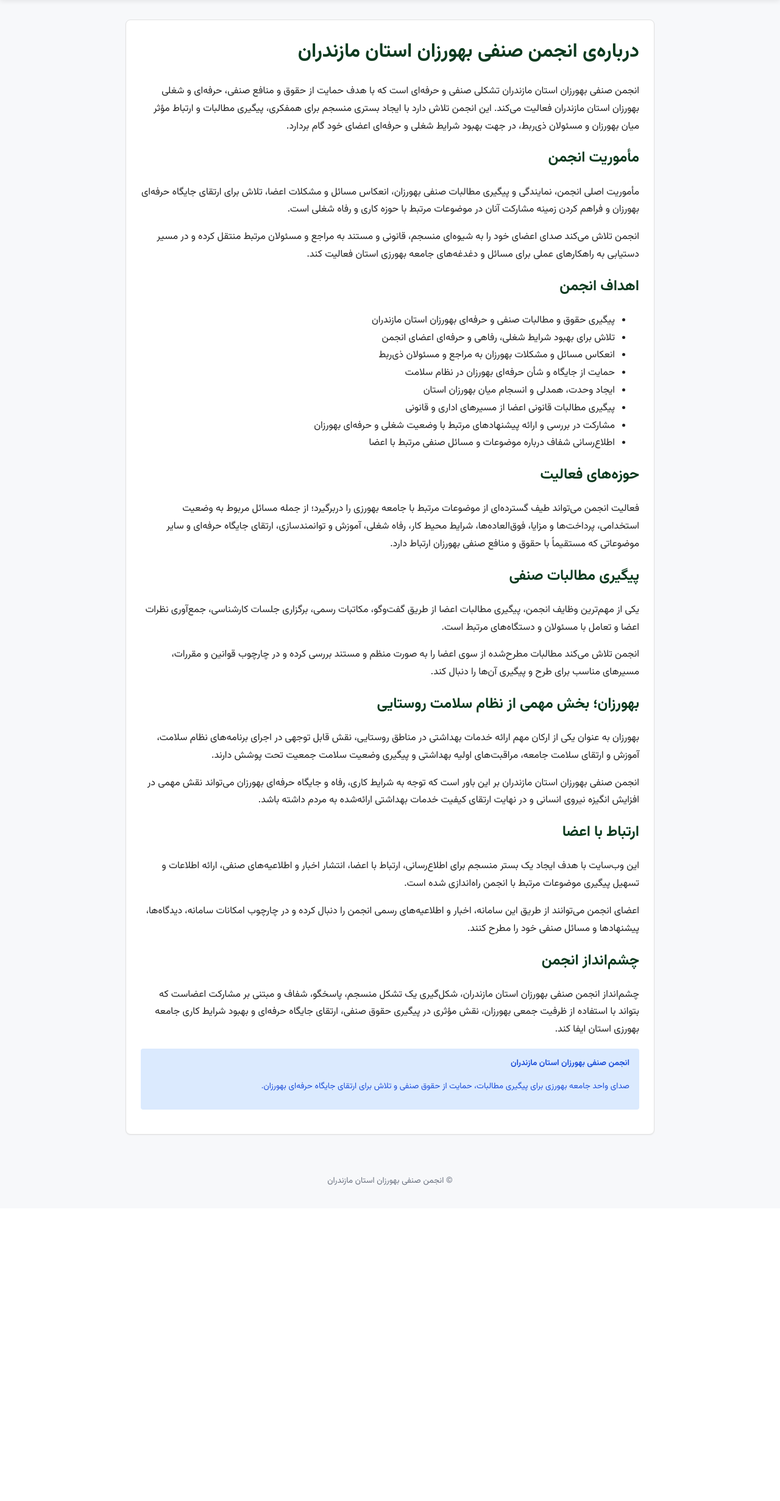
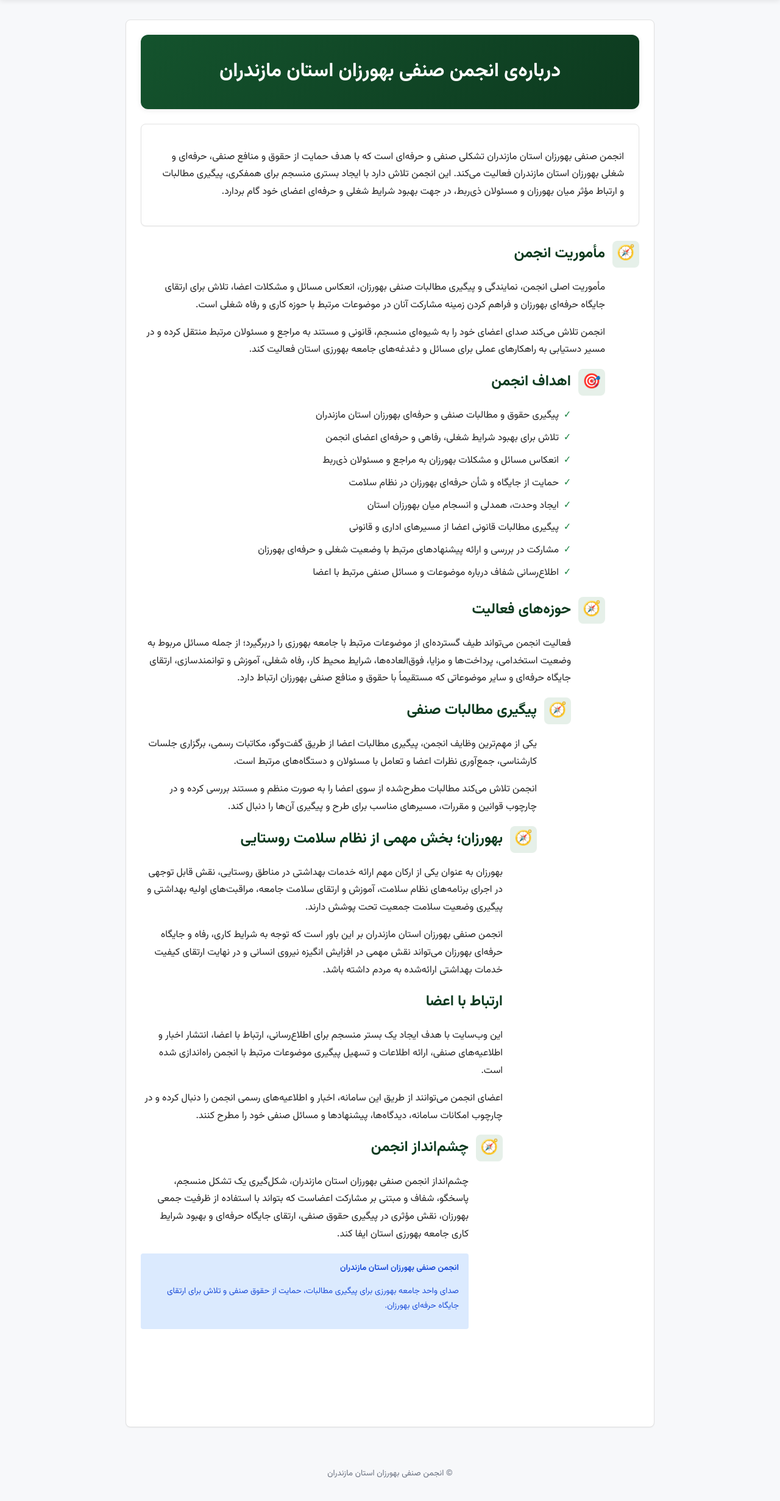
Before and after one commit to HamzeNasirii/maz-behvarz, a Django app: template templates/website/about.html in a window 1280 px wide. Shown: the part 68-2530 px from the top of the page at 61% size. Before the commit the page ends 2012 px from the top, so only its background shows below. Run offline with Django 5.2, Linux system fonts and the light colour scheme; the template is opened without the code that fills it, so the values that code supplies are empty; parts of the project's set-up code (start-up, migrations or seed data) failed here and were passed over.

Commit message:
STEP 4 (بخش ۳): بازطراحی صفحه‌ی «درباره‌ی انجمن» با Hero و بخش‌های آیکون‌دار
صفحه‌ی About که قبلاً یک بلوک متنی یکپارچه با H2های پیاپی بود
(بخش ۳۹ سند: صفحات محتوایی باید Scannable باشند)، به یک ساختار
بصری‌تر تبدیل شد: عنوان اصلی به یک page-hero با پس‌زمینه‌ی برند
منتقل شد؛ لیست اهداف انجمن از ul ساده به یک icon-list با نشانگر تیک
سبز تبدیل شد؛ بخش‌های اصلی محتوا (content-section) هرکدام یک آیکون
موضوعی کوچک کنار عنوانشان گرفتند تا اسکن‌کردن صفحه ساده‌تر شود —
بدون هیچ تغییری در متن محتوا.

```diff
--- a/static_src/css/components.css
+++ b/static_src/css/components.css
@@ -1162,3 +1162,69 @@ textarea {
         transform: none;
     }
 }
+
+/* صفحه‌ی «درباره» و صفحات محتوایی مشابه — STEP 4 سند */
+.page-hero {
+    background: linear-gradient(135deg, var(--color-primary) 0%, var(--color-primary-dark) 100%);
+    color: #fff;
+    padding: var(--space-8) var(--space-6);
+    border-radius: var(--radius-lg);
+    margin-bottom: var(--space-6);
+    text-align: center;
+    box-shadow: var(--shadow-md);
+}
+
+.page-hero h1 {
+    color: #fff;
+    margin: 0;
+}
+
+.content-section {
+    display: flex;
+    align-items: flex-start;
+    gap: var(--space-3);
+    margin-bottom: var(--space-6);
+}
+
+.content-section__icon {
+    font-size: 1.5rem;
+    flex-shrink: 0;
+    background: var(--color-primary-soft);
+    color: var(--color-primary);
+    width: 44px;
+    height: 44px;
+    border-radius: var(--radius-md);
+    display: flex;
+    align-items: center;
+    justify-content: center;
+}
+
+.content-section__body {
+    flex: 1;
+}
+
+.content-section__body h2 {
+    margin-top: 0;
+}
+
+.icon-list {
+    list-style: none;
+    padding: 0;
+    margin: 0;
+    display: flex;
+    flex-direction: column;
+    gap: var(--space-2);
+}
+
+.icon-list li {
+    display: flex;
+    align-items: flex-start;
+    gap: var(--space-2);
+}
+
+.icon-list li::before {
+    content: "✓";
+    color: var(--color-success);
+    font-weight: bold;
+    flex-shrink: 0;
+}
--- a/templates/website/about.html
+++ b/templates/website/about.html
@@ -3,8 +3,10 @@
 {% block content %}
     <div class="card">
 
+        <div class="page-hero">
             <h1>درباره‌ی انجمن صنفی بهورزان استان مازندران</h1>
-
+        </div>
+        <div class="card">
             <p>
                 انجمن صنفی بهورزان استان مازندران تشکلی صنفی و حرفه‌ای است که با هدف
                 حمایت از حقوق و منافع صنفی، حرفه‌ای و شغلی بهورزان استان مازندران
@@ -12,7 +14,9 @@
                 همفکری، پیگیری مطالبات و ارتباط مؤثر میان بهورزان و مسئولان ذی‌ربط،
                 در جهت بهبود شرایط شغلی و حرفه‌ای اعضای خود گام بردارد.
             </p>
-
+        </div>
+        <div class="content-section"><span class="content-section__icon">🧭</span>
+            <div class="content-section__body">
                 <h2>مأموریت انجمن</h2>
 
                 <p>
@@ -28,36 +32,24 @@
                     راهکارهای عملی برای مسائل و دغدغه‌های جامعه بهورزی استان فعالیت کند.
                 </p>
 
+                <div class="content-section">
+                    <span class="content-section__icon">🎯</span>
+                    <div class="content-section__body">
                         <h2>اهداف انجمن</h2>
-
-    <ul>
-        <li>
-            پیگیری حقوق و مطالبات صنفی و حرفه‌ای بهورزان استان مازندران
-        </li>
-        <li>
-            تلاش برای بهبود شرایط شغلی، رفاهی و حرفه‌ای اعضای انجمن
-        </li>
-        <li>
-            انعکاس مسائل و مشکلات بهورزان به مراجع و مسئولان ذی‌ربط
-        </li>
-        <li>
-            حمایت از جایگاه و شأن حرفه‌ای بهورزان در نظام سلامت
-        </li>
-        <li>
-            ایجاد وحدت، همدلی و انسجام میان بهورزان استان
-        </li>
-        <li>
-            پیگیری مطالبات قانونی اعضا از مسیرهای اداری و قانونی
-        </li>
-        <li>
-            مشارکت در بررسی و ارائه پیشنهادهای مرتبط با وضعیت شغلی و حرفه‌ای
-            بهورزان
-        </li>
-        <li>
-            اطلاع‌رسانی شفاف درباره موضوعات و مسائل صنفی مرتبط با اعضا
-        </li>
+                        <ul class="icon-list">
+                            <li>پیگیری حقوق و مطالبات صنفی و حرفه‌ای بهورزان استان مازندران</li>
+                            <li>تلاش برای بهبود شرایط شغلی، رفاهی و حرفه‌ای اعضای انجمن</li>
+                            <li>انعکاس مسائل و مشکلات بهورزان به مراجع و مسئولان ذی‌ربط</li>
+                            <li>حمایت از جایگاه و شأن حرفه‌ای بهورزان در نظام سلامت</li>
+                            <li>ایجاد وحدت، همدلی و انسجام میان بهورزان استان</li>
+                            <li>پیگیری مطالبات قانونی اعضا از مسیرهای اداری و قانونی</li>
+                            <li>مشارکت در بررسی و ارائه پیشنهادهای مرتبط با وضعیت شغلی و حرفه‌ای بهورزان</li>
+                            <li>اطلاع‌رسانی شفاف درباره موضوعات و مسائل صنفی مرتبط با اعضا</li>
                         </ul>
-
+                    </div>
+                </div>
+                <div class="content-section"><span class="content-section__icon">🧭</span>
+                    <div class="content-section__body">
                         <h2>حوزه‌های فعالیت</h2>
 
                         <p>
@@ -67,7 +59,8 @@
                             آموزش و توانمندسازی، ارتقای جایگاه حرفه‌ای و سایر موضوعاتی که
                             مستقیماً با حقوق و منافع صنفی بهورزان ارتباط دارد.
                         </p>
-
+                        <div class="content-section"><span class="content-section__icon">🧭</span>
+                            <div class="content-section__body">
                                 <h2>پیگیری مطالبات صنفی</h2>
 
                                 <p>
@@ -81,7 +74,8 @@
                                     منظم و مستند بررسی کرده و در چارچوب قوانین و مقررات، مسیرهای
                                     مناسب برای طرح و پیگیری آن‌ها را دنبال کند.
                                 </p>
-
+                                <div class="content-section"><span class="content-section__icon">🧭</span>
+                                    <div class="content-section__body">
                                         <h2>بهورزان؛ بخش مهمی از نظام سلامت روستایی</h2>
 
                                         <p>
@@ -111,6 +105,8 @@
                                             رسمی انجمن را دنبال کرده و در چارچوب امکانات سامانه، دیدگاه‌ها،
                                             پیشنهادها و مسائل صنفی خود را مطرح کنند.
                                         </p>
+                                        <div class="content-section"><span class="content-section__icon">🧭</span>
+                                            <div class="content-section__body">
 
                                                 <h2>چشم‌انداز انجمن</h2>
 
@@ -129,6 +125,16 @@
                                                         صنفی و تلاش برای ارتقای جایگاه حرفه‌ای بهورزان.
                                                     </p>
                                                 </div>
-
+                                            </div>
+                                        </div>
+                                    </div>
+                                </div>
+                            </div>
+                        </div>
+                    </div>
+                </div>
+            </div>
+        </div>
+    </div>
     </div>
 {% endblock %}
```
Lines whose indentation alone changed are shown as unchanged.
